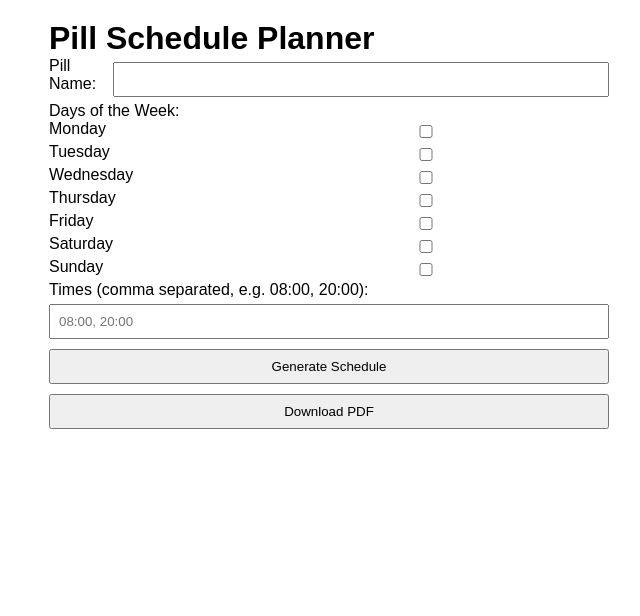
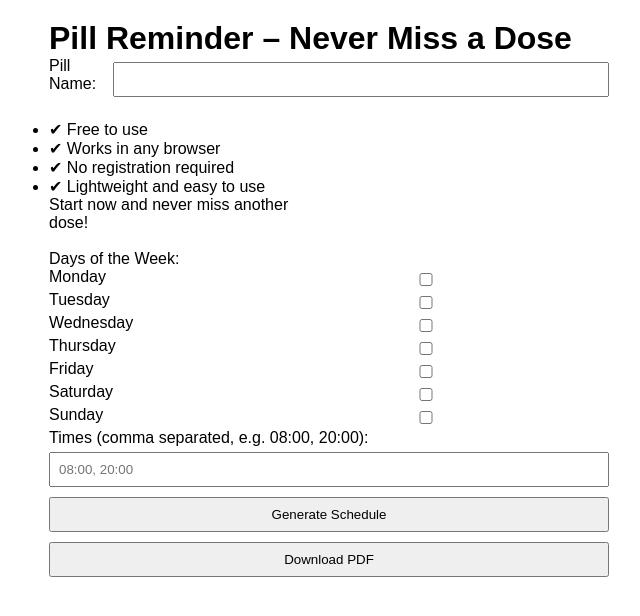
Before and after one commit to xfiles3001/pill-reminder, a plain HTML site: page index.html in a window 1280 px wide. Shown: the whole page, without its empty margins (311-951 px from the left). Drawn offline with Linux system fonts and the light colour scheme.

Commit message:
seo update

```diff
--- a/index.html
+++ b/index.html
@@ -6,10 +6,6 @@
     <meta
       name="google-site-verification"
       content="A_iBbt9spjyb1cpG2ap3Y_wNu4IRprZ6rWy1c_W0lts"
-    />
-    <meta
-      name="description"
-      content="Simple pill schedule planner to track your medications."
     />
     <!-- Yandex.Metrika counter -->
     <script type="text/javascript">
@@ -54,7 +50,17 @@
         /></div
     ></noscript>
     <!-- /Yandex.Metrika counter -->
-    <title>Pill Schedule Reminder</title>
+    <title>Pill Reminder – Simple Online Medication Tracker</title>
+    <meta
+      name="description"
+      content="Never forget your pills again. Use our free and simple online pill reminder to track your medication and vitamin schedule. No signup required."
+    />
+    <meta
+      name="keywords"
+      content="pill reminder, medication tracker, online pill reminder, vitamin schedule, medicine alert, free medication reminder, daily pill reminder app"
+    />
+    <meta name="author" content="xfiles3001" />
+    <meta name="viewport" content="width=device-width, initial-scale=1.0" />
     <style>
       * {
         box-sizing: border-box;
@@ -97,8 +103,18 @@
     </style>
   </head>
   <body>
-    <h1>Pill Schedule Planner</h1>
+    <h1>Pill Reminder – Never Miss a Dose</h1>
     <label>Pill Name: <input type="text" id="pillName" /></label>
+    <br />
+    <ul>
+      <li>✔ Free to use</li>
+      <li>✔ Works in any browser</li>
+      <li>✔ No registration required</li>
+      <li>✔ Lightweight and easy to use</li>
+    </ul>
+    <p>Start now and never miss another dose!</p>
+
+    <br />
     <label>Days of the Week:</label>
     <div class="container">
       <div>
```
